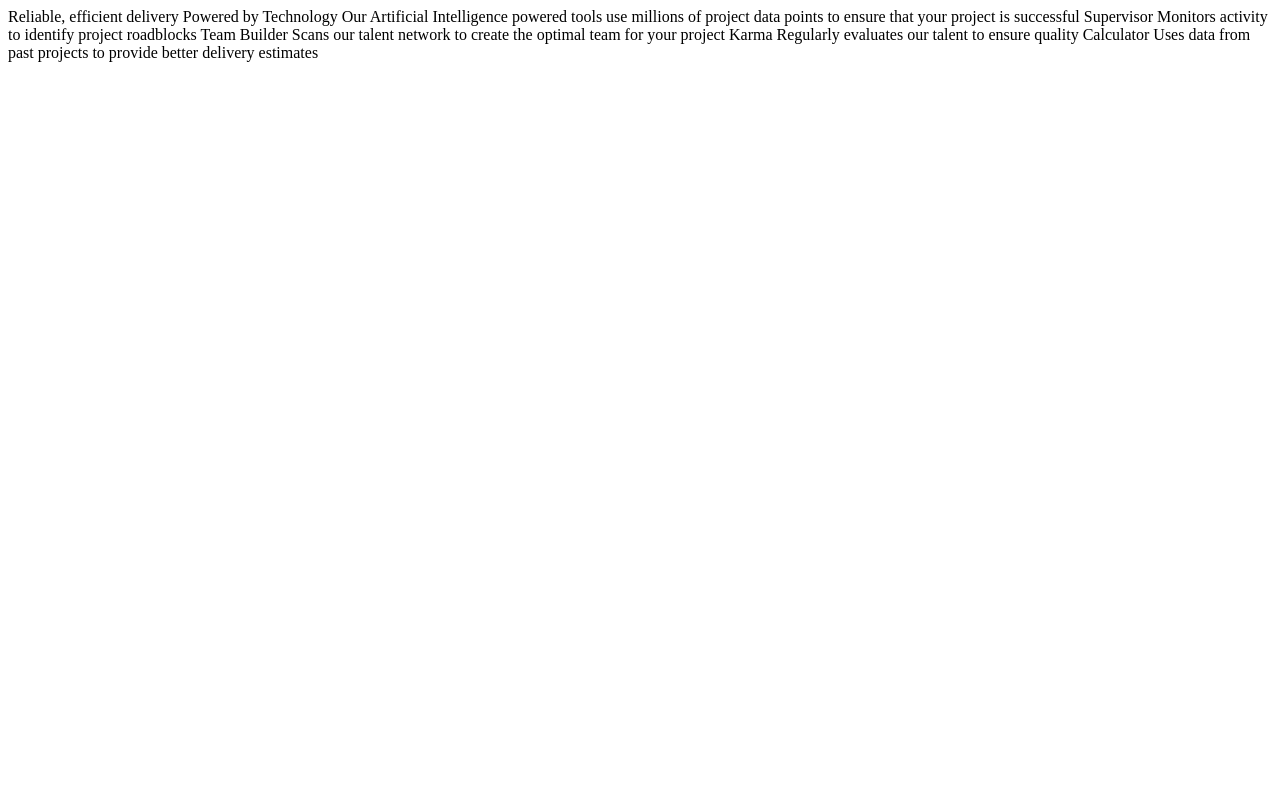
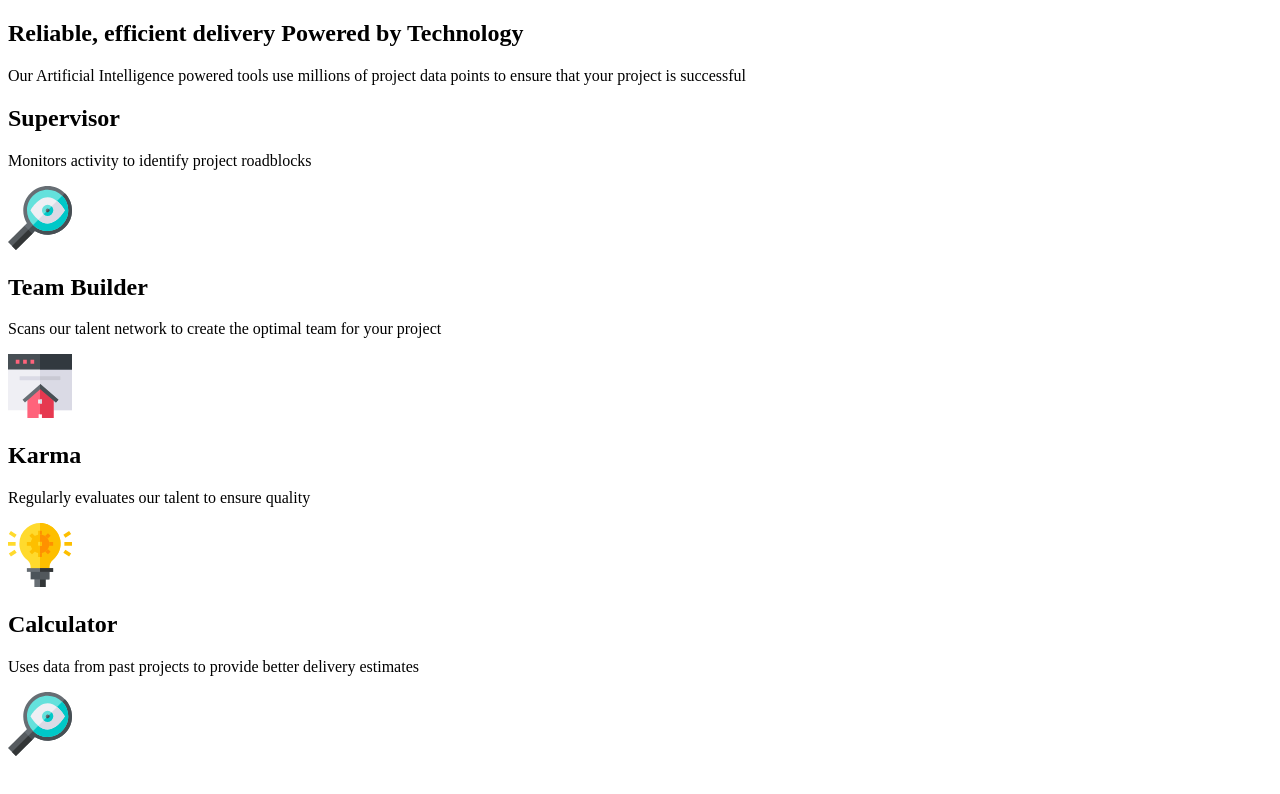
Before and after one commit to Moses2308/four-card-feature, a plain HTML site: page index.html in a window 1280 px wide. Drawn offline with Linux system fonts and the light colour scheme.

Commit message:
created foundational HTML

```diff
--- a/index.html
+++ b/index.html
@@ -9,23 +9,38 @@
   <title>Frontend Mentor | Four card feature section</title>
 </head>
 <body>
+ <main>
+  <section class="four-topic-section">
+    <div class="text-container">
+      <h1 class="text__title">Reliable, efficient delivery <span class="title__bolded">Powered by Technology</span></h1>
+      <p>Our Artificial Intelligence powered tools use millions of project data points to ensure that your project is successful</p>
+    </div>
+    <div class="card-container supervisor">
+      <article class="theme-card">
+        <h2 class="theme__title">Supervisor</h2>
+        <p>Monitors activity to identify project roadblocks</p>
+        <img src="images/icon-supervisor.svg" alt="">
+      </article>
 
-  Reliable, efficient delivery
-  Powered by Technology
+      <article class="theme-card team-builder">
+        <h2 class="theme__title">Team Builder</h2>
+        <p>Scans our talent network to create the optimal team for your project</p>
+        <img src="images/icon-team-builder.svg" alt="">
+      </article>
 
-  Our Artificial Intelligence powered tools use millions of project data points
-  to ensure that your project is successful
+      <article class="theme-card karma">
+        <h2 class="theme__title">Karma</h2>
+        <p>Regularly evaluates our talent to ensure quality</p>
+        <img src="images/icon-karma.svg" alt="">
+      </article>
 
-  Supervisor
-  Monitors activity to identify project roadblocks
-
-  Team Builder
-  Scans our talent network to create the optimal team for your project
-
-  Karma
-  Regularly evaluates our talent to ensure quality
-
-  Calculator
-  Uses data from past projects to provide better delivery estimates
+      <article class="theme-card calculator">
+        <h2 class="theme__title">Calculator</h2>
+        <p>Uses data from past projects to provide better delivery estimates</p>
+        <img src="images/icon-supervisor.svg" alt="">
+      </article>
+    </div>
+  </section>
+ </main>
 </body>
 </html>
```
